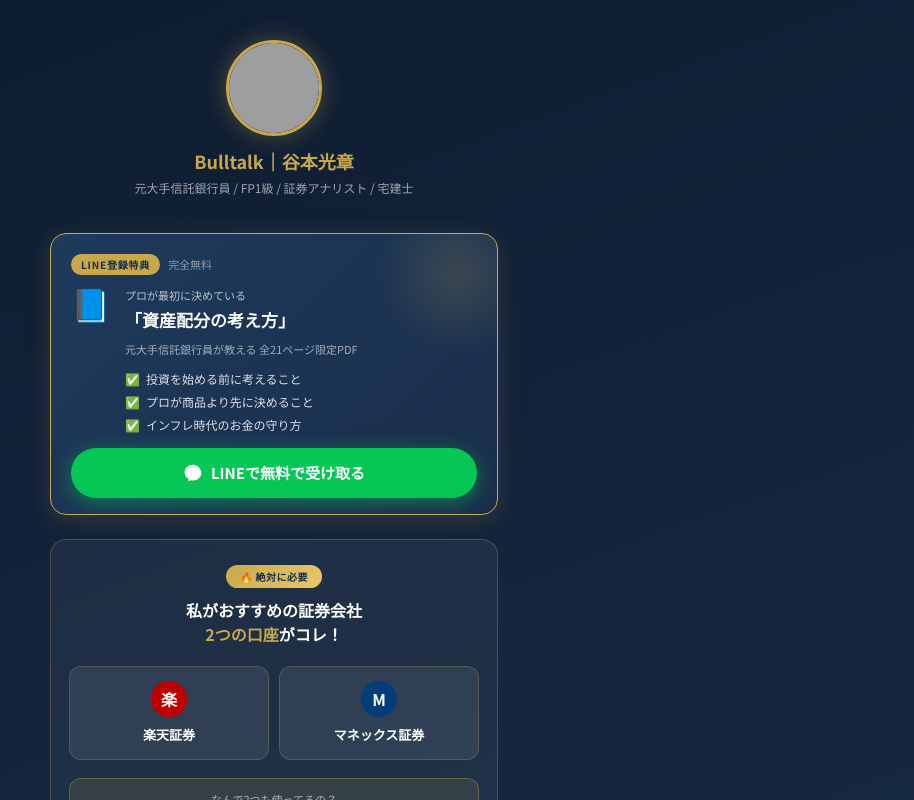
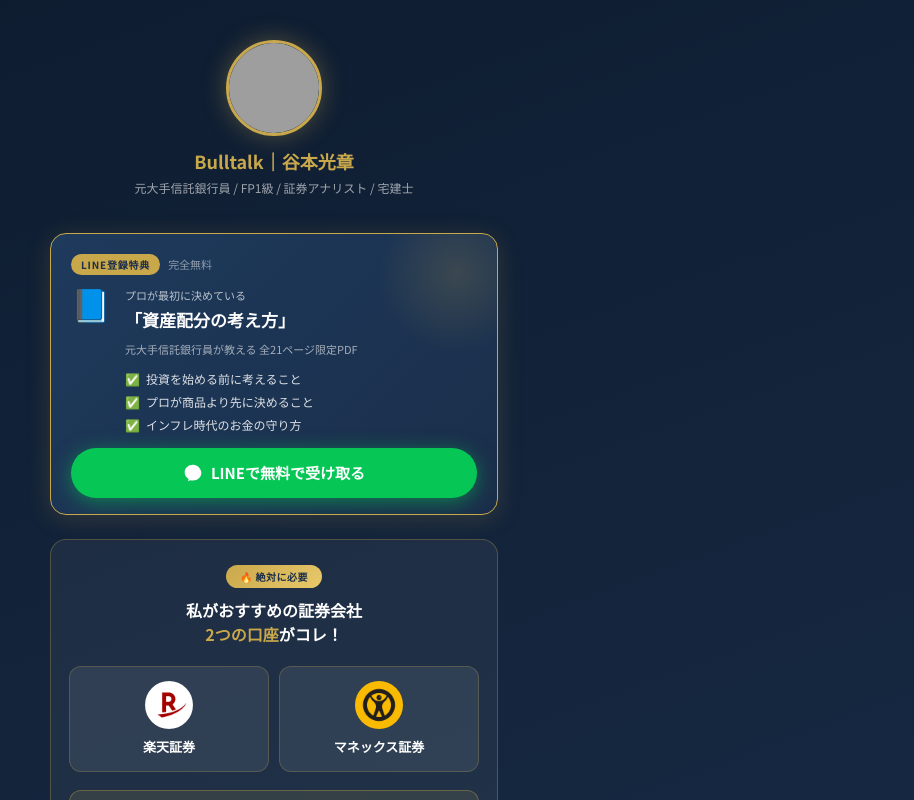
Before and after one commit to tanima3232-eng/bulltalk, a Next.js app: page /links in a window 1280 px wide. Shown: the top 800 px of the page, without its empty margins (366-1280 px from the left). Built offline with nearby package versions, Linux system fonts and the light colour scheme; grey boxes are pictures that could not be loaded.

Commit message:
証券会社アイコンをロゴ画像に差し替え（楽天R・マネックス）

```diff
--- a/app/links/page.tsx
+++ b/app/links/page.tsx
@@ -179,11 +179,17 @@ export default function LinksPage() {
               borderRadius: 12, padding: "14px 10px", textAlign: "center",
             }}>
               <div style={{
-                width: 36, height: 36, borderRadius: "50%",
-                background: "#BF0000", margin: "0 auto 8px",
-                display: "flex", alignItems: "center", justifyContent: "center",
+                width: 48, height: 48, borderRadius: "50%",
+                overflow: "hidden", margin: "0 auto 8px",
+                background: "#fff",
               }}>
-                <span style={{ color: "#fff", fontSize: 16, fontWeight: 900 }}>楽</span>
+                <Image
+                  src="/rakuten-logo.jpg"
+                  alt="楽天証券"
+                  width={48}
+                  height={48}
+                  style={{ objectFit: "cover", width: "100%", height: "100%" }}
+                />
               </div>
               <p style={{ color: "#fff", fontWeight: 800, fontSize: 13 }}>楽天証券</p>
             </div>
@@ -194,11 +200,16 @@ export default function LinksPage() {
               borderRadius: 12, padding: "14px 10px", textAlign: "center",
             }}>
               <div style={{
-                width: 36, height: 36, borderRadius: "50%",
-                background: "#003D7A", margin: "0 auto 8px",
-                display: "flex", alignItems: "center", justifyContent: "center",
+                width: 48, height: 48, borderRadius: "50%",
+                overflow: "hidden", margin: "0 auto 8px",
               }}>
-                <span style={{ color: "#fff", fontSize: 16, fontWeight: 900 }}>M</span>
+                <Image
+                  src="/monex-logo.jpg"
+                  alt="マネックス証券"
+                  width={48}
+                  height={48}
+                  style={{ objectFit: "cover", width: "100%", height: "100%" }}
+                />
               </div>
               <p style={{ color: "#fff", fontWeight: 800, fontSize: 13 }}>マネックス証券</p>
             </div>
```
Also changed, not shown: public/monex-logo.jpg (added), public/rakuten-logo.jpg (added).
